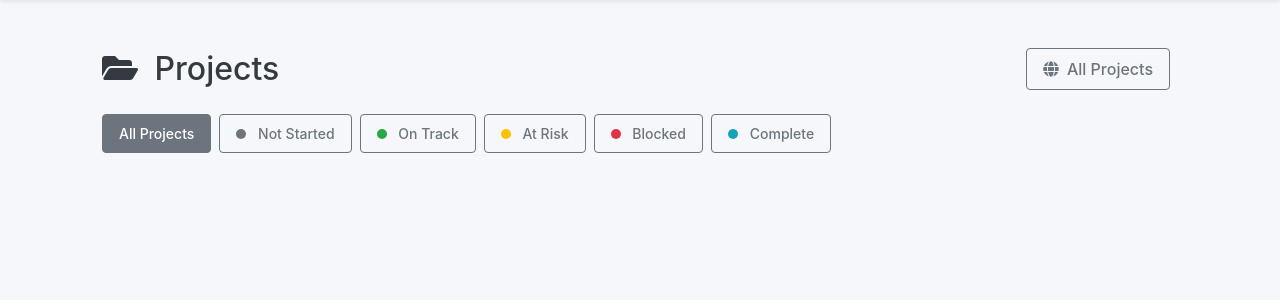
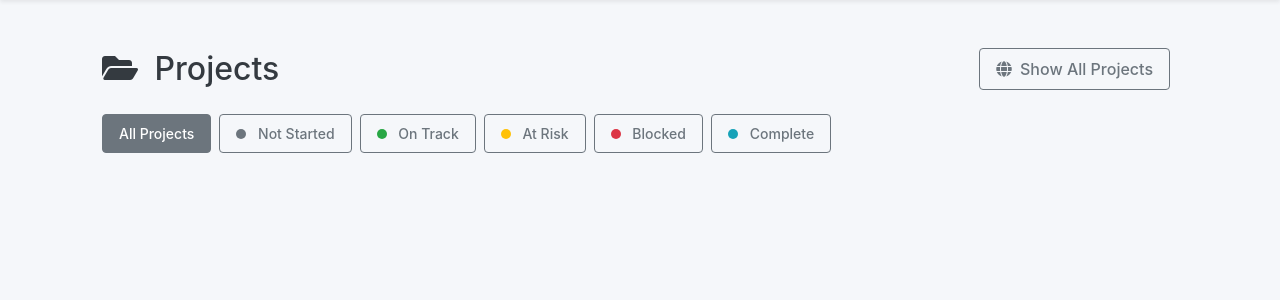
Before and after one commit to ashcarroll/Helm, a Django app: template projects/templates/projects/project_list.html in a window 1280 px wide. Shown: the part 88-388 px from the top of the page. Run offline with Django 4.2, Linux system fonts and the light colour scheme; the template is opened without the code that fills it, so the values that code supplies are empty; some libraries are stand-ins or nearby versions.

Commit message:
Trying to fix a 400 Bad Request error

```diff
--- a/projects/templates/projects/project_list.html
+++ b/projects/templates/projects/project_list.html
@@ -15,12 +15,12 @@
 
         <!-- Toggle All Projects -->
         {% if show_all %}
-            <a href="{% url 'project_list' %}?show_all=false" class="btn btn-outline-secondary me-2">
-                <i class="fas fa-filter me-1"></i> My Projects
+            <a href="{% url 'project_list' %}" class="btn btn-outline-secondary me-2">
+                <i class="fas fa-filter me-1"></i> Show My Projects
             </a>
         {% else %}
             <a href="{% url 'project_list'}?show_all=true" class="btn btn-outline-secondary me-2">
-                <i class="fas fa-globe me-1"></i> All Projects
+                <i class="fas fa-globe me-1"></i> Show All Projects
             </a>
         {% endif %}
 
--- a/projects/views.py
+++ b/projects/views.py
@@ -31,7 +31,7 @@ class ProjectListView(LoginRequiredMixin, ListView):
         context['all_projects'] = Project.objects.all()
 
         # Add a flag to show if it's showing all projects or filtered
-        context['show_all'] = self.request.GET.get('show_all', 'false') == 'true'
+        context['show_all'] = self.request.GET.get('show_all') == 'true'
 
         if context['show_all']:
             context['projects'] = context['all_projects']
```
